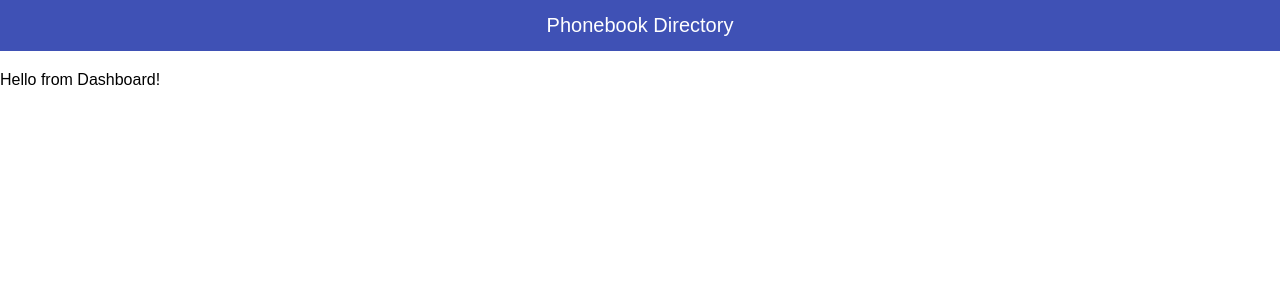
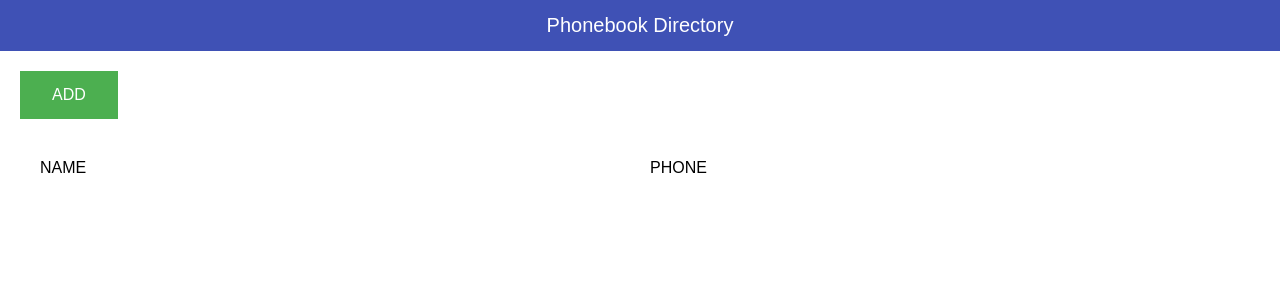
Before and after one commit to ayush221b/phonebook-app, a React (Create React App) app: page / in a window 1280 px wide. Shown: the top 300 px of the page. Built offline with nearby package versions, Linux system fonts and the light colour scheme.

Commit message:
Implemented Dashboard page layout

```diff
--- /dev/null
+++ b/src/components/pages/dashboard/Dashboard.css
@@ -0,0 +1,31 @@
+.dashboard{
+    margin-left: 20px;
+    margin-top: 10px;
+}
+
+.add-button {
+    background-color: #4CAF50;
+    border: none;
+    color: white;
+    padding: 15px 32px;
+    text-align: center;
+    text-decoration: none;
+    display: inline-block;
+    font-size: 16px;
+    cursor: pointer;
+}
+
+.container {
+    margin-top: 20px;
+    padding: 20px;
+    display: flex;
+    justify-content: space-between;
+}
+
+.name{
+    flex: 1;
+}
+
+.phone{
+    flex: 1;
+}
--- a/src/components/pages/dashboard/Dashboard.js
+++ b/src/components/pages/dashboard/Dashboard.js
@@ -1,11 +1,39 @@
-import React, { Component } from 'react'
+import React, { Component } from 'react';
+import { withRouter } from 'react-router-dom'
+
+// Import Component Style
+import './Dashboard.css';
 
 export default class Dashboard extends Component {
+
+    onAddButtonClick = () => {
+        alert('Add button was clicked');
+    }
+
     render() {
+
+        const Button = withRouter(({ history }) => (
+            <button
+                className='add-button'
+                type="button"
+                onClick={() => { history.push('/add') }}
+            >
+                ADD
+            </button>
+        ));
+
         return (
-        <div>
-            Hello from Dashboard!
+        <div className='dashboard'>
+            <Button/>
+            <div className="container">
+                <div className="name">
+                    NAME
+                </div>
+                <div className="phone">
+                    PHONE
+                </div>
+            </div>
         </div>
-        )
+        );
     }
 }
```
